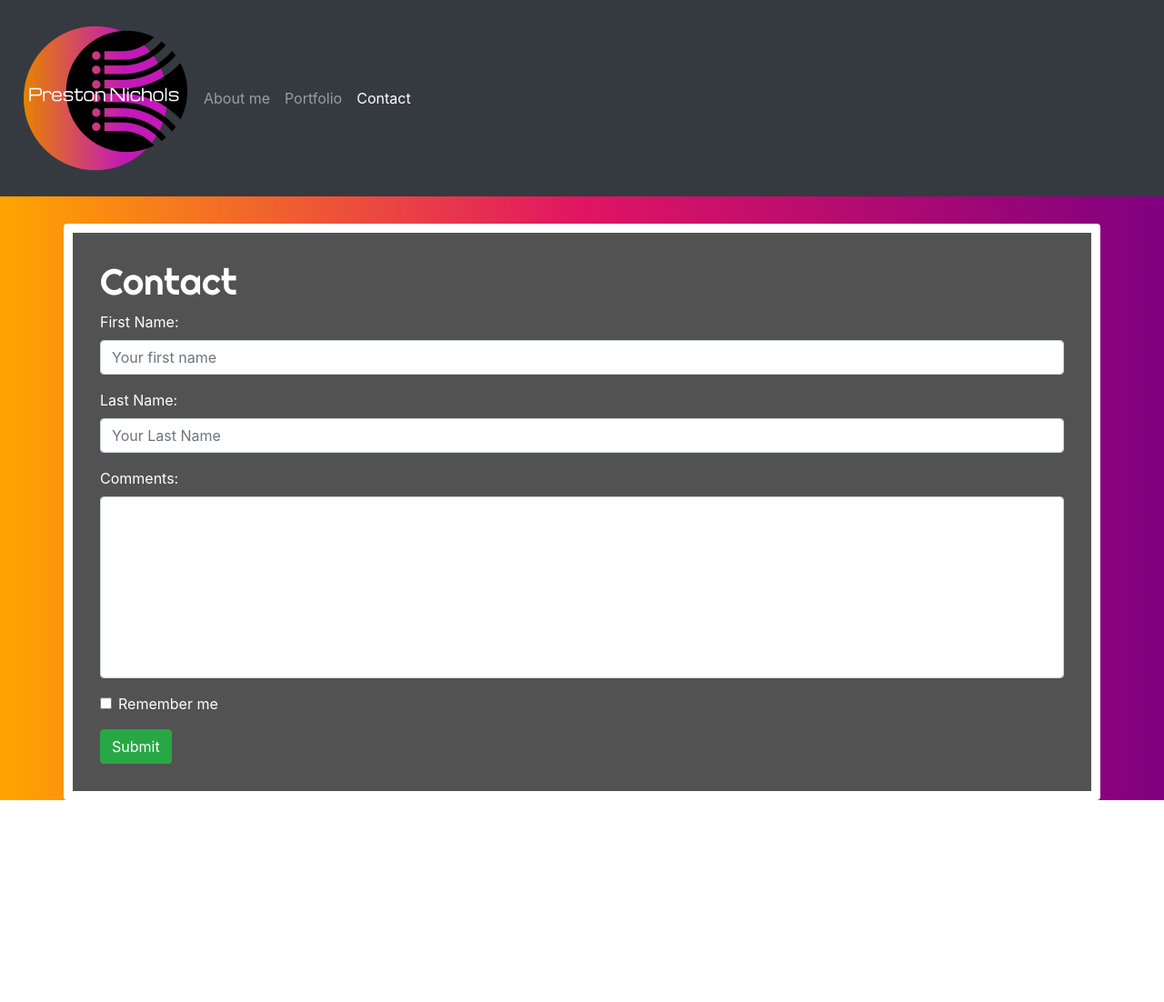
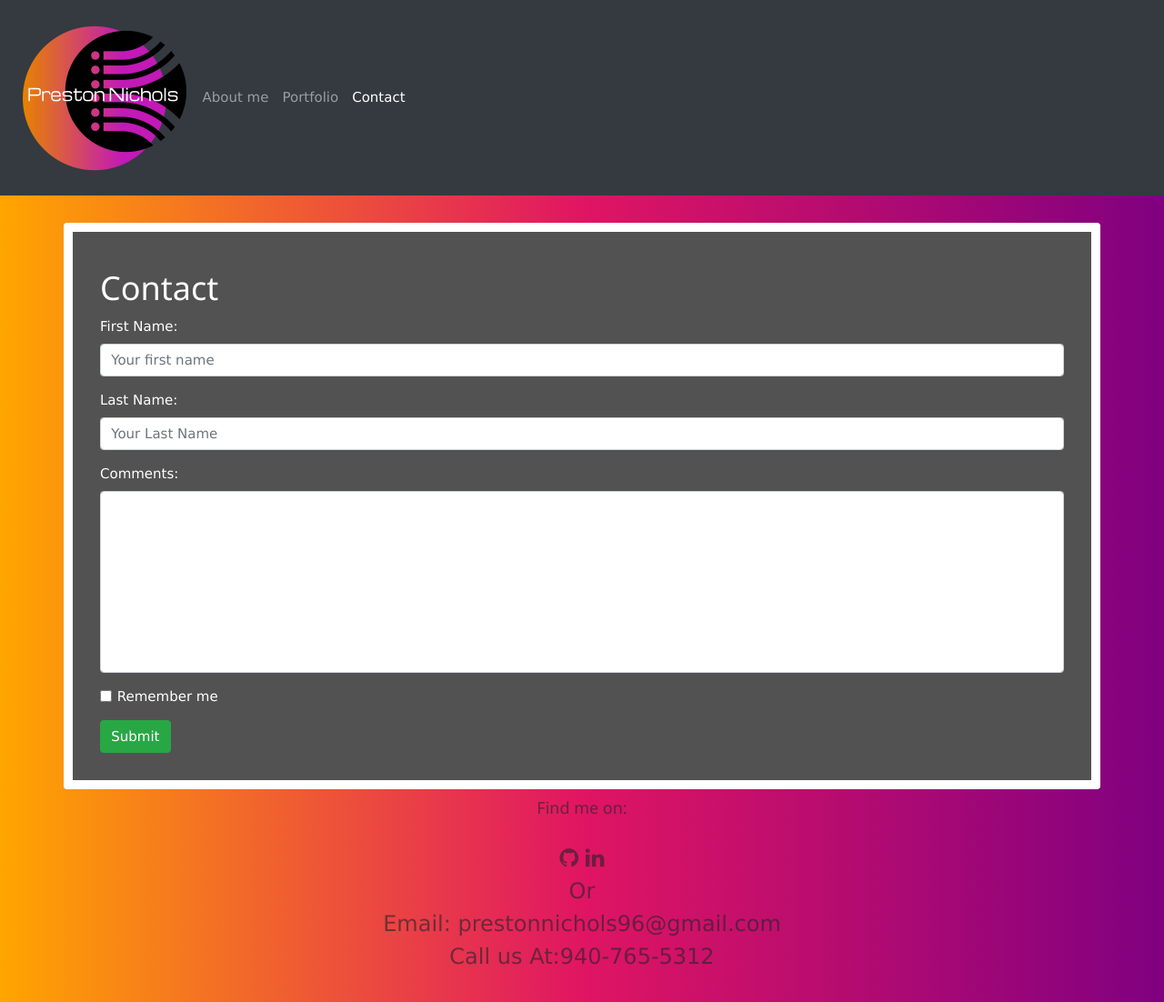
Before and after one commit to xtreme6007/-Responsive-Portfolio-Pnichols, a plain HTML site: page contact.html in a window 1280 px wide. Shown: the whole page at 91% size. Before the commit the page ends 880 px from the top, so only its background shows below. Drawn offline with nearby package versions, Linux system fonts and the light colour scheme; a web font is replaced by a local one.

Commit message:
added footer to contact page

```diff
--- a/contact.html
+++ b/contact.html
@@ -10,6 +10,8 @@
   <link rel="stylesheet" href="https://stackpath.bootstrapcdn.com/bootstrap/4.5.0/css/bootstrap.min.css"
     integrity="sha384-9aIt2nRpC12Uk9gS9baDl411NQApFmC26EwAOH8WgZl5MYYxFfc+NcPb1dKGj7Sk" crossorigin="anonymous">
   <link href="https://fonts.googleapis.com/css2?family=Baloo+Tamma+2&family=Righteous&display=swap" rel="stylesheet">
+  <link rel="stylesheet" href="https://cdnjs.cloudflare.com/ajax/libs/font-awesome/4.7.0/css/font-awesome.min.css">
+  <link rel="stylesheet" href="https://www.w3schools.com/w3css/4/w3.css">
 </head>
 
 
@@ -55,6 +57,22 @@
       <button type="submit" class="btn btn-success">Submit</button>
     </form>
   </div>
+  <footer class="w3-container w3-center w3-opacity w3-margin-bottom">
+    <h5>Find me on:</h5>
+
+
+    <div class="w3-xlarge w3-padding-16">
+      <a href='https://github.com/xtreme6007' target="_blank"> <i class="fa fa-github"></i></a>
+      <a href='https://www.linkedin.com/in/preston-nichols-1aa72084/' target="_blank"> <i
+          class="fa fa-linkedin"></i></a>
+          <br>
+          Or
+          <br>
+          <span>Email:</span> <a href="mailto:prestonnichols96@gmail.com">prestonnichols96@gmail.com</a>
+          <br>
+          <span>Call us At:</span><a href = "tel:9407655312">940-765-5312</a>
+
+    </div>
   <script src="https://code.jquery.com/jquery-3.5.1.slim.min.js"
     integrity="sha384-DfXdz2htPH0lsSSs5nCTpuj/zy4C+OGpamoFVy38MVBnE+IbbVYUew+OrCXaRkfj"
     crossorigin="anonymous"></script>
@@ -64,6 +82,7 @@
   <script src="https://stackpath.bootstrapcdn.com/bootstrap/4.5.0/js/bootstrap.min.js"
     integrity="sha384-OgVRvuATP1z7JjHLkuOU7Xw704+h835Lr+6QL9UvYjZE3Ipu6Tp75j7Bh/kR0JKI"
     crossorigin="anonymous"></script>
+
 </body>
 
 </html>
```
